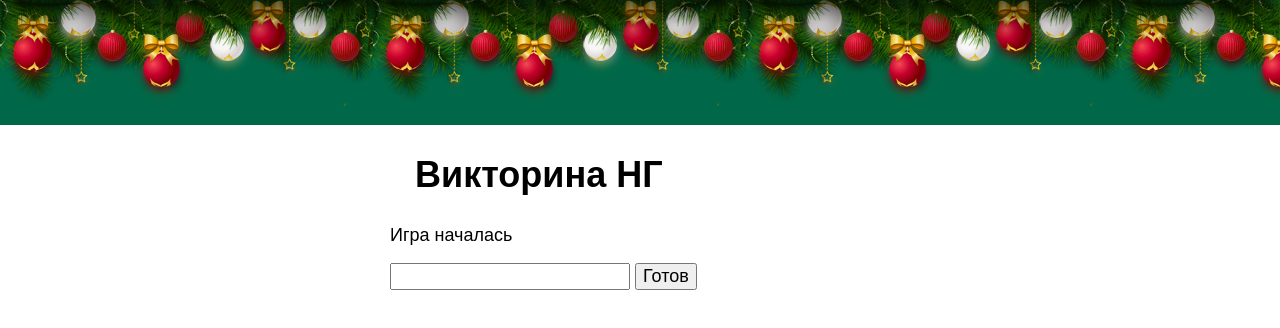
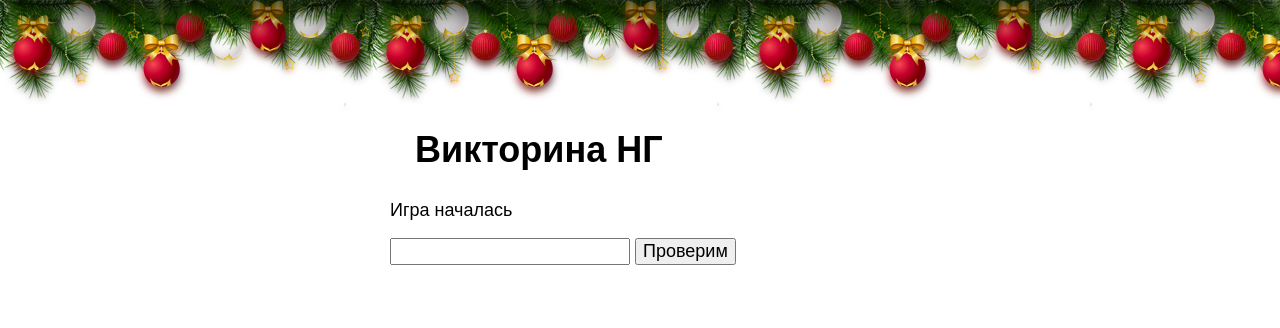
Before and after one commit to OlgaIlyutko/OlgaIlyutko.github.io, a plain HTML site: page index.html in a window 1280 px wide. Drawn offline with Linux system fonts and the light colour scheme.

Commit message:
width finish

```diff
--- a/css/style.css
+++ b/css/style.css
@@ -59,7 +59,6 @@ a {
 
 header {
     height: 70px;
-    background-color: #006848;
     position: relative
 }
 
--- a/index.html
+++ b/index.html
@@ -168,7 +168,7 @@
           <section class="tabs">
             <p>Игра началась</p>
             <input type="text" id="question1" name="n1" required class="field-style">
-            <button id="main">Готов</button>
+            <button id="main">Проверим</button>
           </section>
          </div>
       </main>
--- a/newyear/style1.css
+++ b/newyear/style1.css
@@ -80,4 +80,4 @@ pointer-events:none
 .b-ball_bounce .b-ball__right.bounce3+.b-ball__i{-webkit-transform:rotate(-1.5deg);-moz-transform:rotate(-1.5deg);-o-transform:rotate(-1.5deg);transform:rotate(-1.5deg)}
 
 header {
-height: 125px; }
+height: 100px; }
```
